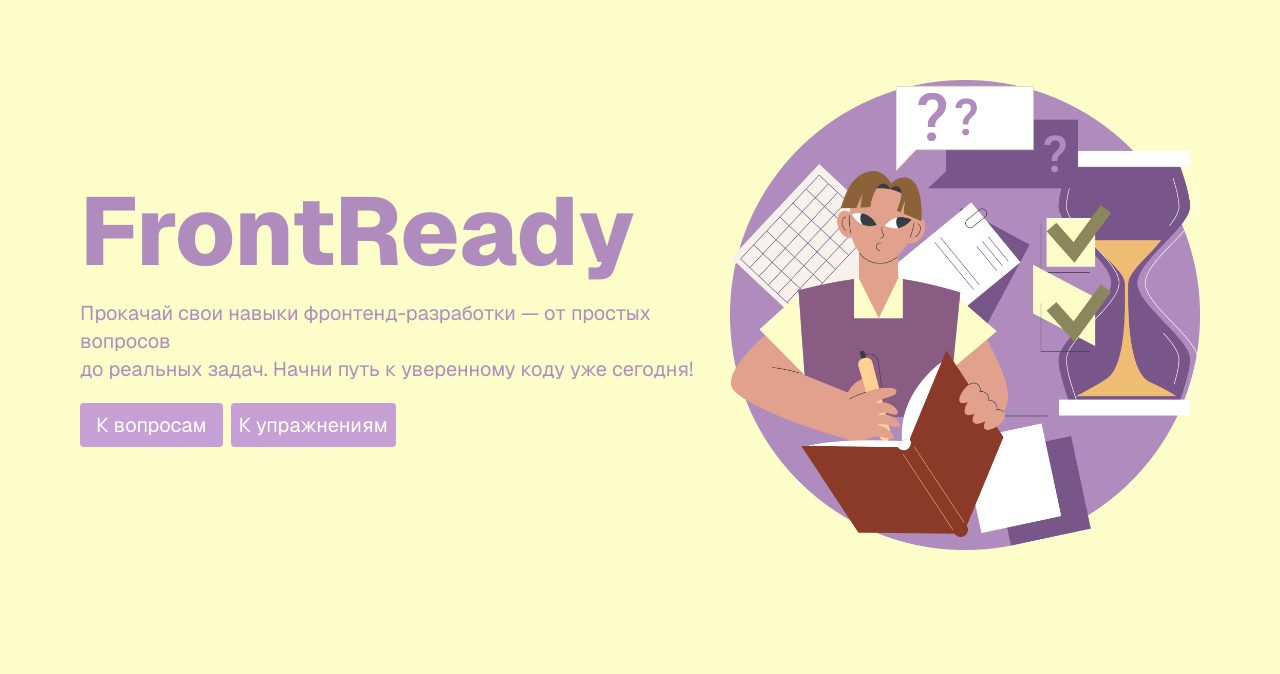
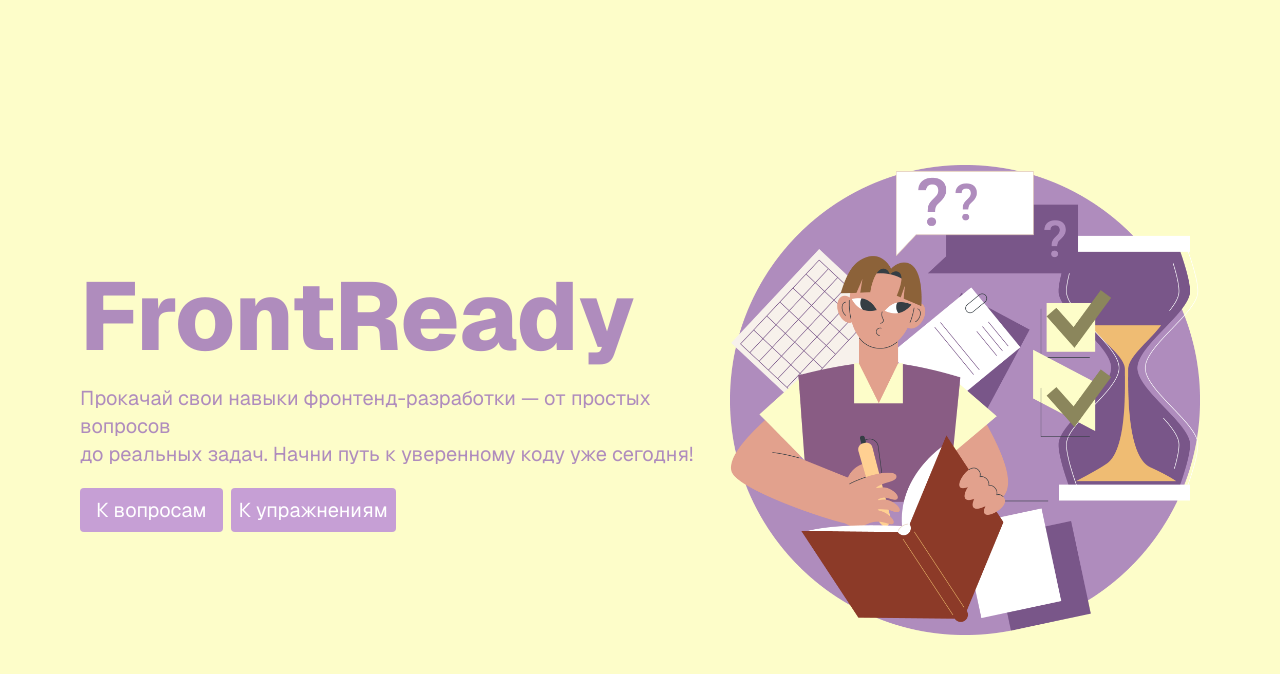
Before and after one commit to elfototo/FrontReady, a Next.js app: page / in a window 1280 px wide. Shown: the top 674 px of the page. Built offline with nearby package versions, Linux system fonts and the light colour scheme.

Commit message:
fixed styles

```diff
--- a/src/app/page.tsx
+++ b/src/app/page.tsx
@@ -2,13 +2,13 @@ import Link from "next/link";
 import Image from "next/image";
 export default function Home() {
   return (
-    <div className="relative font-sans flex flex-col items-center min-h-screen p-8 pb-20 gap-16 sm:p-20 bg-[#fdfdc9]">
+    <div className="font-sans flex flex-col items-center justify-center min-h-screen p-8 pb-20 gap-16 sm:p-20 bg-[#fdfdc9]">
       <div className="flex gap-6 items-center justify-center w-full">
-        <div className="flex flex-col gap-5 text-[#af8cbd]">
-          <h1 className=" text-[#af8cbd] lg:text-8xl text-5xl font-extrabold">
+        <div className="flex flex-col text-[#af8cbd]">
+          <h1 className="text-[#af8cbd] lg:text-8xl text-5xl font-extrabold mb-5">
             FrontReady
           </h1>
-          <p className="text-xl wrap">
+          <p className="text-xl mb-5">
             Прокачай свои навыки фронтенд-разработки — от простых вопросов <br/> до
             реальных задач. Начни путь к уверенному коду уже сегодня!
           </p>
```
